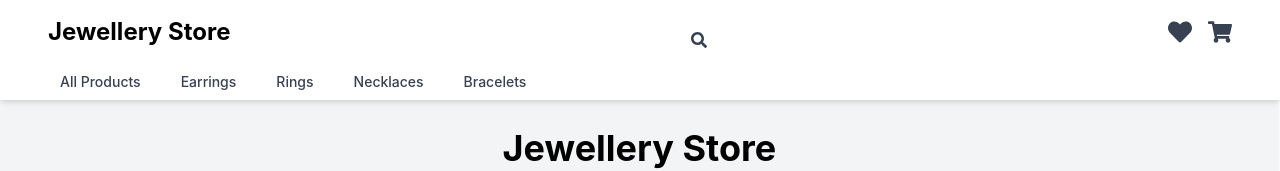
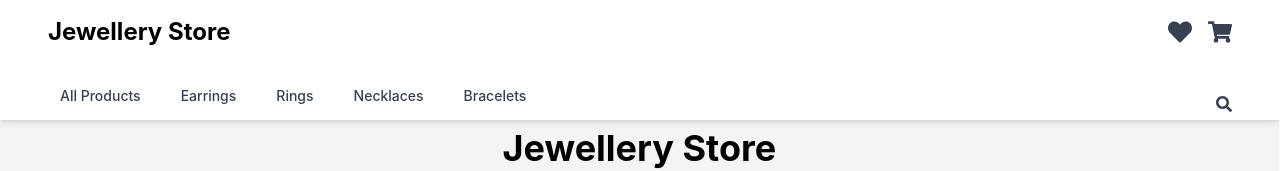
Before and after one commit to semih-suran/jewellery-store-fe, a React (Create React App) app: page / in a window 1280 px wide. Shown: the top 171 px of the page. Built offline with nearby package versions, Linux system fonts and the light colour scheme; no server answers.

Commit message:
repositioned searchbar button

```diff
--- a/src/components/Navbar.jsx
+++ b/src/components/Navbar.jsx
@@ -102,14 +102,13 @@
   return (
     <nav className="bg-white shadow-md fixed top-0 w-full z-50">
       <div className="max-w-7xl mx-auto px-4 sm:px-6 lg:px-8">
-        <div className="flex flex-col">
         <div className="flex items-center justify-between h-16">
           <div className="flex items-center">
             <div className="text-2xl font-bold ml-4">
               <Link to="/">Jewellery Store</Link>
             </div>
           </div>
-            <SearchBar onSearch={handleSearch} />
+
           <div className="flex items-center space-x-4">
             <>
               <Link
@@ -177,7 +176,9 @@
             )}
           </div>
         </div>
-          <div className="flex flex-col items-start justify-start">
+
+        <div className="flex items-center justify-between mt-2">
+          <div className="flex flex-col items-start">
             {windowWidth > 600 ? (
               renderMenuItems("flex ml-4 space-x-4")
             ) : (
@@ -206,6 +207,10 @@
               </>
             )}
           </div>
+
+          <div className="flex-grow flex justify-end">
+            <SearchBar onSearch={handleSearch} />
+          </div>
         </div>
       </div>
     </nav>
```
Lines whose indentation alone changed are shown as unchanged.
